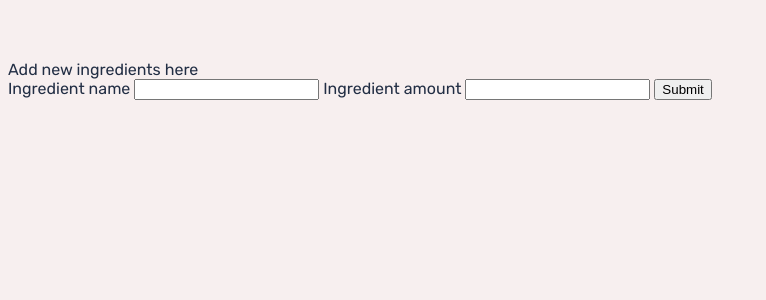
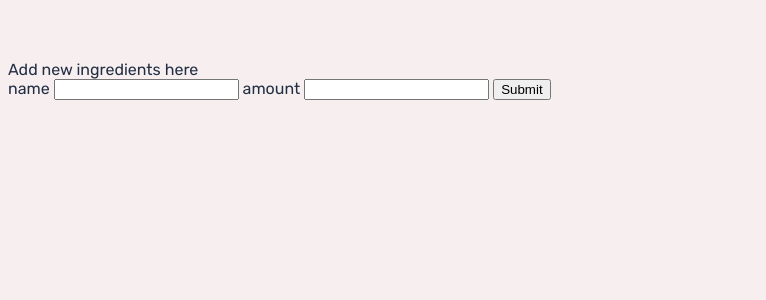
Before and after one commit to fedau/Recipe_app, a Flask app: page /ingredients in a window 1280 px wide. Shown: the part 72-372 px from the top of the page, without its empty margins (0-766 px from the left). Run offline with Flask 2, Linux system fonts and the light colour scheme; data that the repository does not hold is empty; some libraries are stand-ins or nearby versions.

Commit message:
form ingredients connection with database

```diff
--- a/controllers/ingredient_controller.py
+++ b/controllers/ingredient_controller.py
@@ -10,3 +10,35 @@ ingredients_blueprint = Blueprint("ingredients", __name__)
 def ingredients():
     ingredients = ingredient_repository.select_all()
     return render_template("ingredients/index.html", ingredients=ingredients)
+
+# CREATE NEW RECIPE
+# POST '/ingredients'
+
+@ingredients_blueprint.route("/ingredients", methods=["POST"])
+def save_ingredient():
+    form_data = request.form
+    ingredient_name = form_data['name']
+    ingredient_amount = form_data['amount']
+    new_ingredient = Ingredient(ingredient_name, ingredient_amount)
+    ingredient_repository.save(new_ingredient)
+    return redirect("/ingredients")
+
+
+
+
+
+
+# SHOW 1 RECIPE????
+# GET '/ingredients/<id>??????
+
+
+# EDIT RECIPE????
+# GET '/ingredients/<id>/edit'?????
+
+
+# UPDATE ingredients???
+# POST '/ingredients/<id>' (would normally be PUT)
+
+
+# DELETE ingredients???
+# DELETE '/ingredients/<id>/delete'
--- a/templates/ingredients/index.html
+++ b/templates/ingredients/index.html
@@ -1,13 +1,15 @@
 {% extends 'base.html' %}
 
-
+<div class="form-wrapper">
 {% block content %}
    Add new ingredients here
-   <form action="">
-    <label for="ingredient.name">Ingredient name</label>
-    <input type="text">
-    <label for="ingredient.amount">Ingredient amount</label>
-    <input type="text">
-    <button type="submit">Submit</button>
+   <form class="form-inner"  action="/ingredients" method="post">
+    <label for="name"> name</label>
+    <input type="text" id="name"  name="name">
+    <label for="amount"> amount</label>
+    <input type="text" id="amount" name="amount">
+    <button class="button" type="submit">Submit</button>
    </form>
+
 {% endblock %}
+</div>
```
